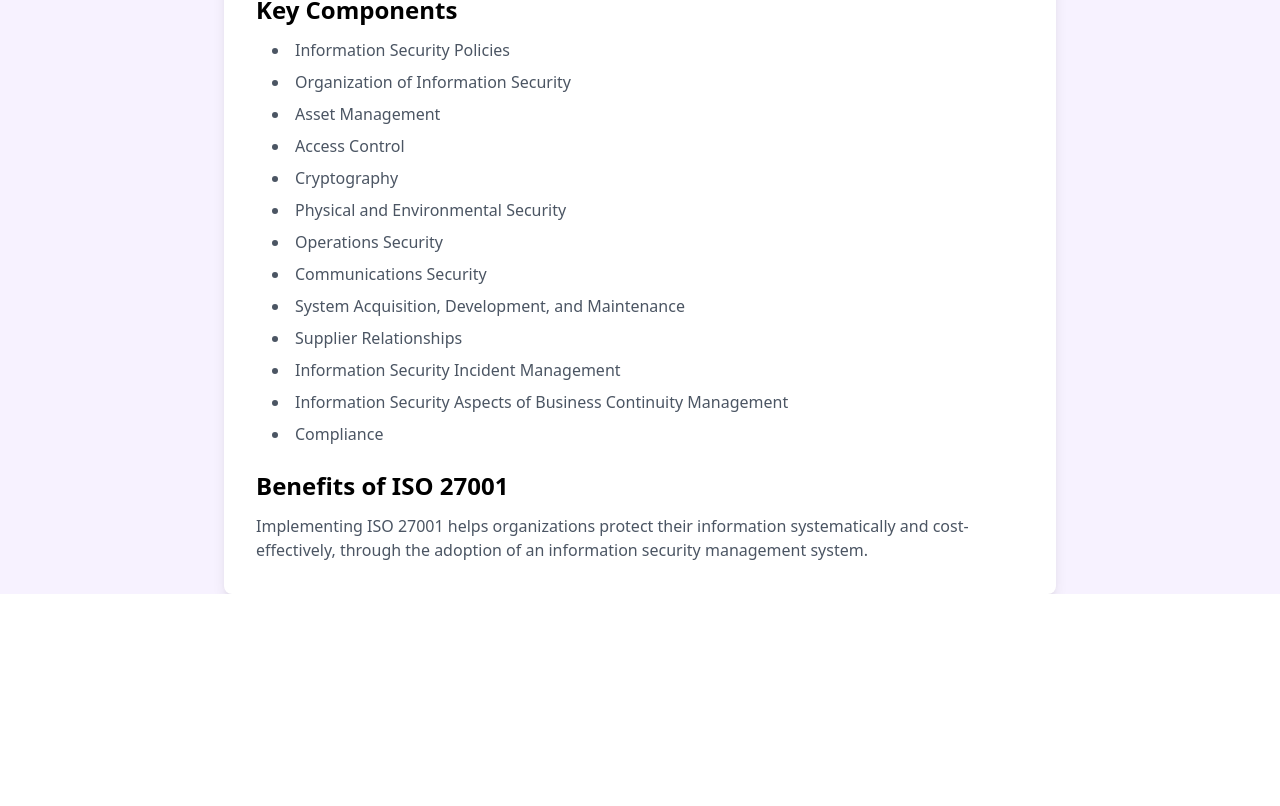
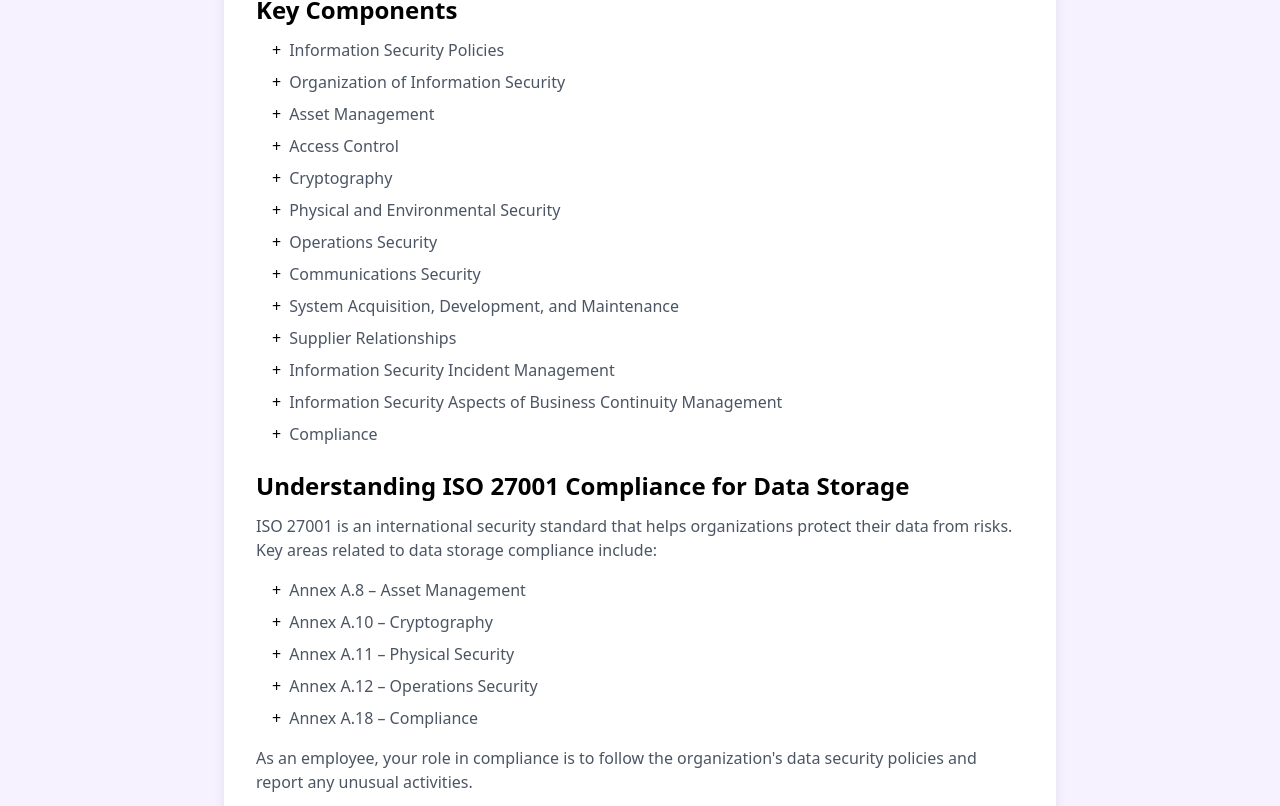
Before and after one commit to Ritz0101/BachelorSite, a React (Vite) app in the folder isotron/: page /iso27001 in a window 1280 px wide. Shown: the part 334-1140 px from the top of the page. Before the commit the page ends 928 px from the top, so only its background shows below. Built offline with nearby package versions, Linux system fonts and the light colour scheme.

Commit message:
Mer informasjon og funksjoner til ISO27001

```diff
--- a/isotron/src/components/ISO27001.jsx
+++ b/isotron/src/components/ISO27001.jsx
@@ -1,6 +1,71 @@
 import React, { useState } from 'react';
 
 function ISO27001() {
+  const [openIndices, setOpenIndices] = useState([]);
+
+  const toggle = (index) => {
+    setOpenIndices((prevOpenIndices) =>
+      prevOpenIndices.includes(index)
+        ? prevOpenIndices.filter((i) => i !== index)
+        : [...prevOpenIndices, index]
+    );
+  };
+
+  const components = [
+    {
+      title: 'Information Security Policies',
+      description: 'Policies that define the approach to managing information security within the organization.'
+    },
+    {
+      title: 'Organization of Information Security',
+      description: 'The framework for managing information security responsibilities and processes.'
+    },
+    {
+      title: 'Asset Management',
+      description: 'Processes for managing and protecting information assets.'
+    },
+    {
+      title: 'Access Control',
+      description: 'Mechanisms to ensure that access to information is restricted to authorized users.'
+    },
+    {
+      title: 'Cryptography',
+      description: 'Use of cryptographic techniques to protect the confidentiality, integrity, and authenticity of information.'
+    },
+    {
+      title: 'Physical and Environmental Security',
+      description: 'Measures to protect physical facilities and equipment from unauthorized access and environmental hazards.'
+    },
+    {
+      title: 'Operations Security',
+      description: 'Controls to ensure the secure operation of information processing facilities.'
+    },
+    {
+      title: 'Communications Security',
+      description: 'Measures to protect the security of information in networks and communications.'
+    },
+    {
+      title: 'System Acquisition, Development, and Maintenance',
+      description: 'Processes to ensure that security is integrated into the lifecycle of information systems.'
+    },
+    {
+      title: 'Supplier Relationships',
+      description: 'Management of security risks related to suppliers and third-party service providers.'
+    },
+    {
+      title: 'Information Security Incident Management',
+      description: 'Processes for detecting, reporting, and responding to information security incidents.'
+    },
+    {
+      title: 'Information Security Aspects of Business Continuity Management',
+      description: 'Ensuring that information security is maintained during business disruptions.'
+    },
+    {
+      title: 'Compliance',
+      description: 'Ensuring adherence to legal, regulatory, and contractual obligations related to information security.'
+    }
+  ];
+
   return (
     <div className="min-h-screen bg-light-purple pt-24">
       <div className="max-w-4xl mx-auto px-4 sm:px-6 lg:px-8">
@@ -17,21 +82,65 @@
 
             <section>
               <h2 className="text-2xl font-semibold text-custom-black mb-3">Key Components</h2>
-              <ul className="list-disc list-inside text-gray-600 space-y-2 ml-4">
-                <li>Information Security Policies</li>
-                <li>Organization of Information Security</li>
-                <li>Asset Management</li>
-                <li>Access Control</li>
-                <li>Cryptography</li>
-                <li>Physical and Environmental Security</li>
-                <li>Operations Security</li>
-                <li>Communications Security</li>
-                <li>System Acquisition, Development, and Maintenance</li>
-                <li>Supplier Relationships</li>
-                <li>Information Security Incident Management</li>
-                <li>Information Security Aspects of Business Continuity Management</li>
-                <li>Compliance</li>
+              <ul className="space-y-2 ml-4">
+                {components.map((component, index) => (
+                  <li key={index} className="cursor-pointer" onClick={() => toggle(index)}>
+                    <div className="flex items-center">
+                      <span className="mr-2">
+                        {openIndices.includes(index) ? '-' : '+'}
+                      </span>
+                      <span className="text-gray-600">
+                        {component.title}
+                      </span>
+                    </div>
+                    {openIndices.includes(index) && (
+                      <p className="text-gray-600 mt-2 ml-6">
+                        {component.description}
+                      </p>
+                    )}
+                  </li>
+                ))}
               </ul>
+            </section>
+
+            <section>
+              <h2 className="text-2xl font-semibold text-custom-black mb-3">Understanding ISO 27001 Compliance for Data Storage</h2>
+              <p className="text-gray-600 mb-4">
+                ISO 27001 is an international security standard that helps organizations protect their data from risks. Key areas related to data storage compliance include:
+              </p>
+              <ul className="space-y-2 ml-4">
+                {['Annex A.8 – Asset Management',
+                  'Annex A.10 – Cryptography',
+                  'Annex A.11 – Physical Security',
+                  'Annex A.12 – Operations Security',
+                  'Annex A.18 – Compliance']
+                  .map((title, index) => (
+                    <li key={index} className="cursor-pointer" onClick={() => toggle(index + components.length)}>
+                      <div className="flex items-center">
+                        <span className="mr-2">
+                          {openIndices.includes(index + components.length) ? '-' : '+'}
+                        </span>
+                        <span className="text-gray-600">
+                          {title}
+                        </span>
+                      </div>
+                      {openIndices.includes(index + components.length) && (
+                        <p className="text-gray-600 mt-2 ml-6">
+                          {[
+                            'Ensures that information assets are identified and managed appropriately throughout their lifecycle. This includes conducting a thorough assessment to identify all data assets within the organization and categorizing data based on sensitivity levels to apply appropriate protection measures.',
+                            'Requires the use of cryptographic controls to protect data confidentiality, integrity, and authenticity. This involves encrypting data at rest and in transit, and developing robust key management policies to safeguard encryption keys.',
+                            'Focuses on securing physical storage environments against unauthorized access and environmental threats. This includes ensuring secure storage locations for servers and hard drives, and implementing measures to protect physical facilities and equipment.',
+                            'Addresses the secure management of information processing facilities, including change management and capacity planning. This involves setting up security controls for IT systems and ensuring the secure operation of information processing facilities.',
+                            'Ensures adherence to legal, regulatory, and contractual obligations related to information security. This includes maintaining records of data deletion processes to demonstrate compliance during audits and ensuring that organizations follow legal regulations on data protection.'
+                          ][index]}
+                        </p>
+                      )}
+                    </li>
+                  ))}
+              </ul>
+              <p className="text-gray-600 mt-4">
+                As an employee, your role in compliance is to follow the organization's data security policies and report any unusual activities.
+              </p>
             </section>
 
             <section>
@@ -39,6 +148,12 @@
               <p className="text-gray-600">
                 Implementing ISO 27001 helps organizations protect their information systematically and cost-effectively, through the adoption of an information security management system.
               </p>
+              <ul className="list-disc list-inside text-gray-600 space-y-2 ml-4">
+                <li>Prevents data breaches that expose personal or business-sensitive information.</li>
+                <li>Avoids legal consequences due to non-compliance with regulations like ISO 27001 and GDPR.</li>
+                <li>Reduces financial losses due to fines, lawsuits, or reputational damage.</li>
+                <li>Maintains operational continuity by protecting against system failures or cyberattacks.</li>
+              </ul>
             </section>
           </div>
         </div>
```
